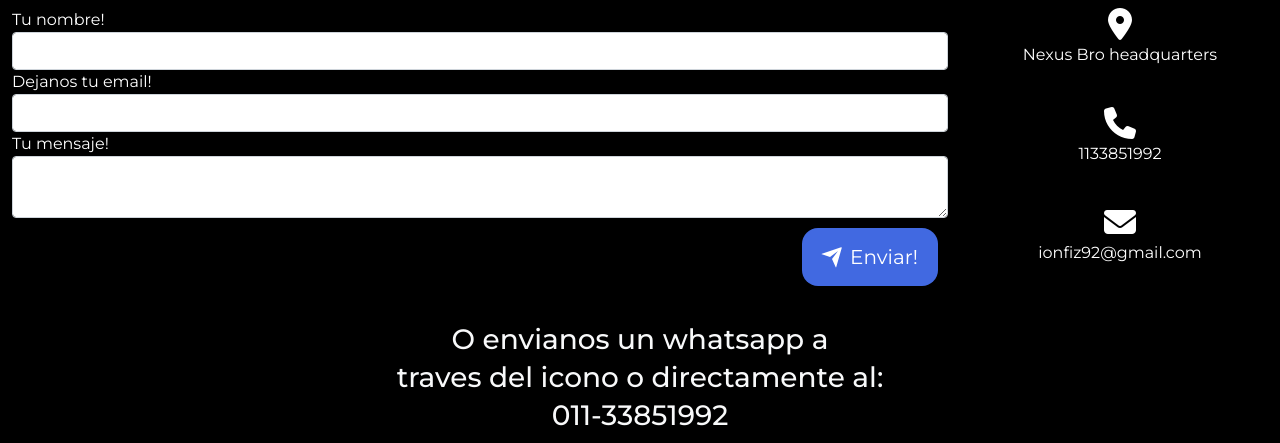
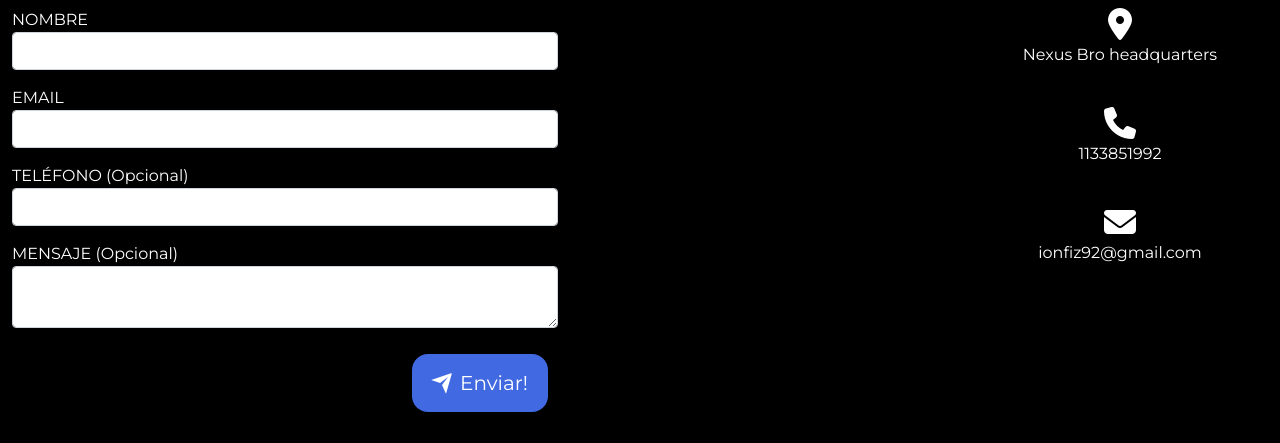
Before and after one commit to IonFiz/Entrega-Final-Java-Script-v2, a website: page paginas/contacto.html in a window 1280 px wide. Shown: the part 155-598 px from the top of the page. Drawn offline with nearby package versions, Linux system fonts and the light colour scheme.

Commit message:
cambios contacto

```diff
--- a/paginas/contacto.html
+++ b/paginas/contacto.html
@@ -77,50 +77,27 @@
 
 
         <div class="col-md-9 mb-md-0 mb-5">
-            <form id="contact-form" name="contact-form" action="mail.php" method="POST">
+          <form class="col-12 col-md-6 col-lg-7 form d-grid gap-3 mb-3 mb-md-0 formContacto">
 
+            <div class="form-group">
+                <label for="nombre--contacto">NOMBRE</label>
+                <input required type="text" id="nombre--contacto" name="nombre--contacto" class="form-control">
+            </div>
 
-                <div class="row">
+            <div class="form-group">
+                <label for="email--contacto">EMAIL</label>
+                <input required type="email" id="email--contacto" name="email--contacto" class="form-control">
+            </div>
 
+            <div class="form-group">
+                <label for="telefono--contacto">TELÉFONO (Opcional)</label>
+                <input type="tel" id="telefono--contacto" name="telefono--contacto" class="form-control">
+            </div>
 
-                    <div class="col-md-12">
-                        <div class="md-form mb-0">
-                            <label for="name" class="">Tu nombre!</label>
-                            <input type="text" id="name" name="name" class="form-control">
-
-                        </div>
-                    </div>
-
-                </div>
-               <div class="row">
-                     <div class="col-md-12">
-                     <div class="md-form mb-0">
-                     <label for="email" class="">Dejanos tu  email!</label>
-                     <input type="text" id="email" name="email" class="form-control">
-
-                </div>
-                     </div>
-                </div>
-
-
-
-
-                <div class="row">
-
-
-                    <div class="col-md-12">
-
-                        <div class="md-form">
-                            <label for="message">Tu mensaje!</label>
-                            <textarea type="text" id="message" name="message" rows="2" class="form-control md-textarea"></textarea>
-
-                        </div>
-
-                    </div>
-                </div>
-
-
-            </form>
+            <div class="form-group">
+                <label for="mensaje--contacto">MENSAJE (Opcional)</label>
+                <textarea id="mensaje--contacto"  class="form-control" name="mensaje--contacto" ></textarea>
+            </div>
 
             <div class="botoncontacto">
               <button>
@@ -135,6 +112,12 @@
                 <span>Enviar!</span>
               </button>
             </div>
+
+
+
+        </form>
+
+
 
         </div>
 
```
